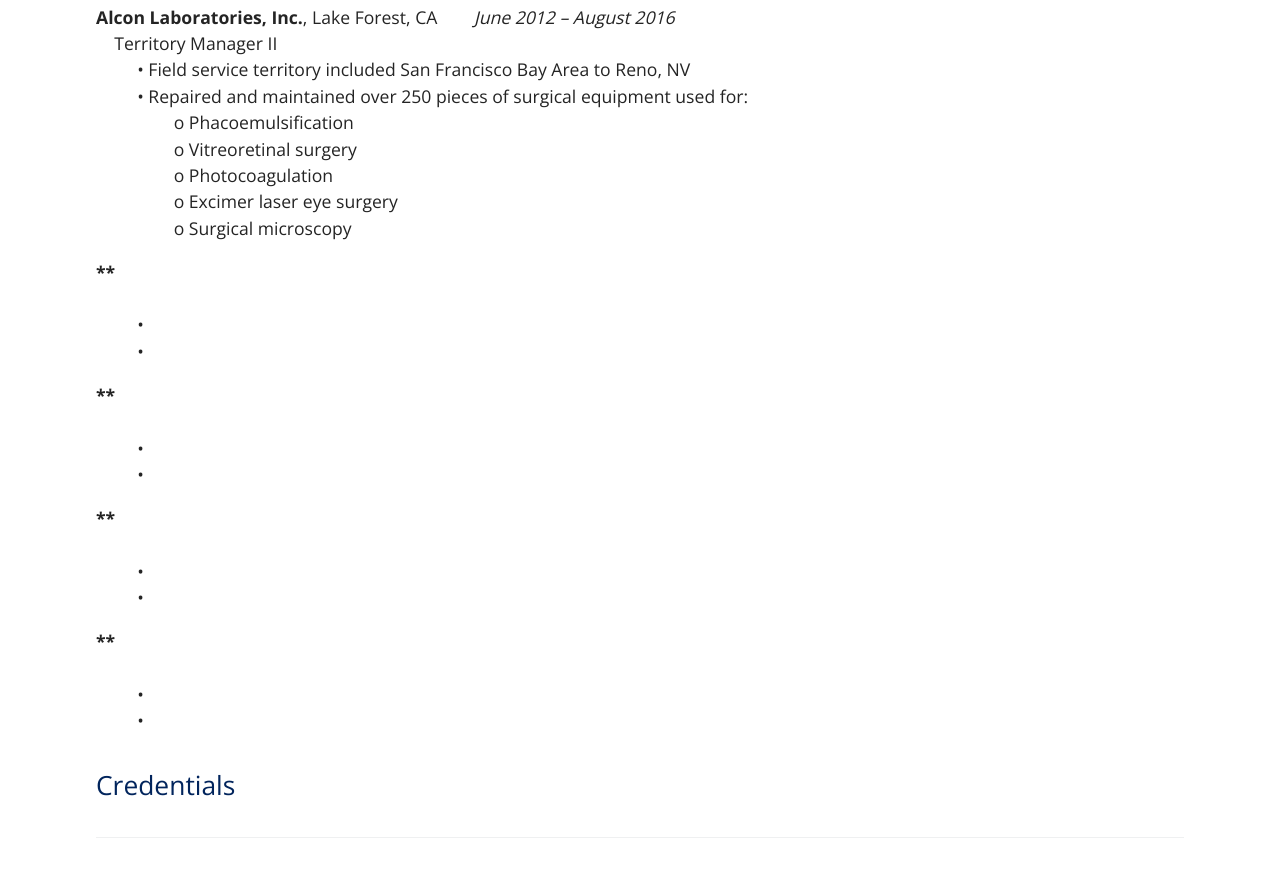
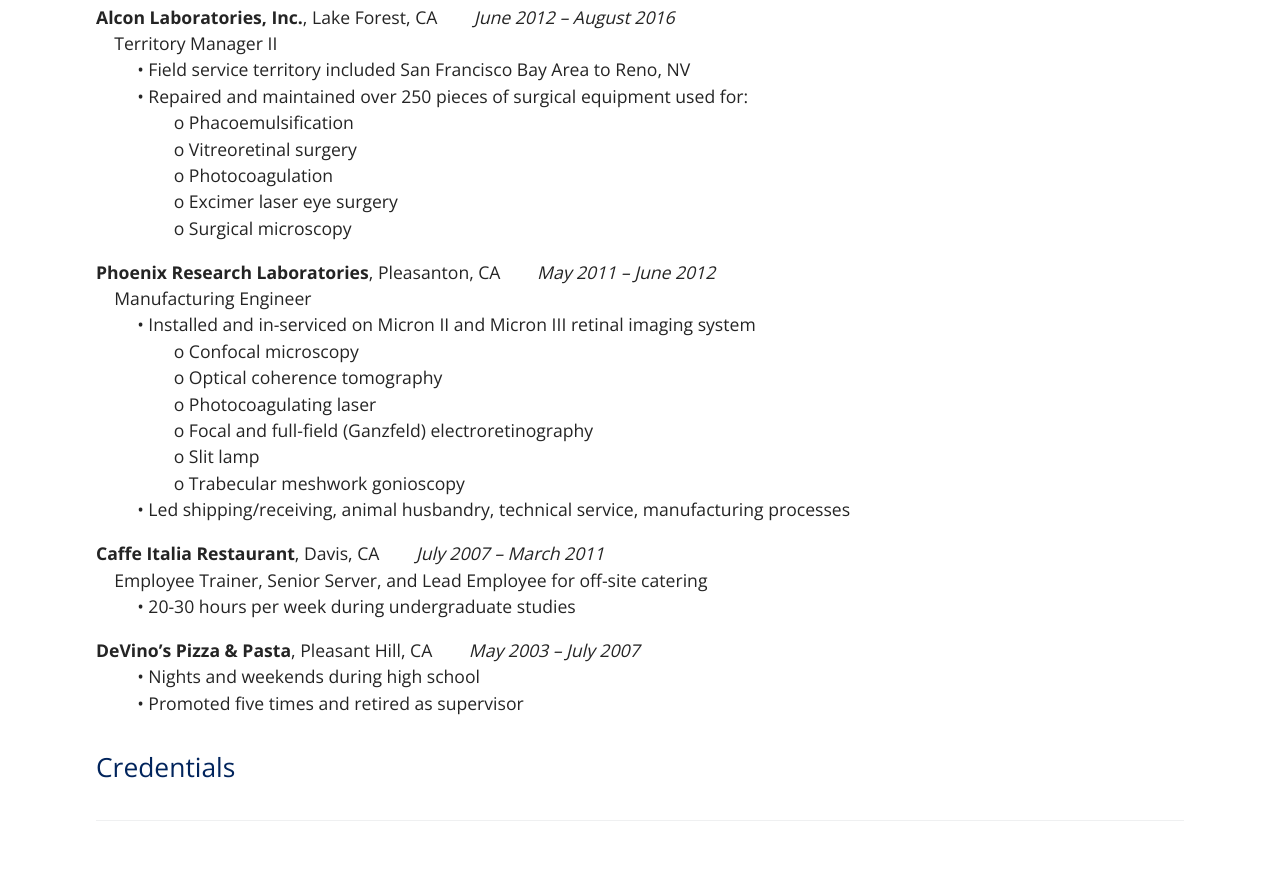
Before and after one commit to jopeo/joepo, a Jekyll site: the page built from index.md, in a window 1280 px wide and 900 px high, scrolled down 1558 px. Shown: the top 877 px of the window. Built offline with Jekyll 4.4.1, drawn with Linux system fonts in a browser that asks for light colours; some of the changed text lies outside the part shown.

Commit message:
09072022 1238

```diff
--- a/index.md
+++ b/index.md
@@ -17,11 +17,11 @@ Here is my [LinkedIn page](https://www.linkedin.com/in/joseph-policarpio){:targe
 <br>
 
 **Mills College**, Oakland, CA
-  <br>&nbsp;&nbsp;&nbsp;&nbsp;Post-baccalaureate Pre-medical Certificate, May 2018
+  <br>&nbsp;&nbsp;&nbsp;&nbsp;Post-baccalaureate Pre-medical Certificate,&nbsp;&nbsp;&nbsp;&nbsp;&nbsp;&nbsp;&nbsp;&nbsp;*May 2018*
 <br>
 
 **University of California**, Davis, CA
-  <br>&nbsp;&nbsp;&nbsp;&nbsp;Bachelor of Science, Biological Systems Engineering, June 2011
+  <br>&nbsp;&nbsp;&nbsp;&nbsp;Bachelor of Science, Biological Systems Engineering,&nbsp;&nbsp;&nbsp;&nbsp;&nbsp;&nbsp;&nbsp;&nbsp;*June 2011*
 
 ## Employment
 **Carle Illinois College of Medicine**, Champaign, IL&nbsp;&nbsp;&nbsp;&nbsp;&nbsp;&nbsp;&nbsp;&nbsp;*April 2020 – Present*
@@ -51,31 +51,26 @@ Here is my [LinkedIn page](https://www.linkedin.com/in/joseph-policarpio){:targe
 <br>&nbsp;&nbsp;&nbsp;&nbsp;&nbsp;&nbsp;&nbsp;&nbsp;&nbsp;&nbsp;&nbsp;&nbsp;&nbsp;&nbsp;&nbsp;&nbsp; o Surgical microscopy
 <br>
 
-
-
-
-**** &nbsp;&nbsp;&nbsp;&nbsp;&nbsp;&nbsp;&nbsp;&nbsp;**
-<br>&nbsp;&nbsp;&nbsp;&nbsp;
-<br>&nbsp;&nbsp;&nbsp;&nbsp;&nbsp;&nbsp;&nbsp;&nbsp; •
-<br>&nbsp;&nbsp;&nbsp;&nbsp;&nbsp;&nbsp;&nbsp;&nbsp; •
+**Phoenix Research Laboratories**, Pleasanton, CA&nbsp;&nbsp;&nbsp;&nbsp;&nbsp;&nbsp;&nbsp;&nbsp;*May 2011 – June 2012*
+<br>&nbsp;&nbsp;&nbsp;&nbsp;Manufacturing Engineer
+<br>&nbsp;&nbsp;&nbsp;&nbsp;&nbsp;&nbsp;&nbsp;&nbsp; • Installed and in-serviced on Micron II and Micron III retinal imaging system
+<br>&nbsp;&nbsp;&nbsp;&nbsp;&nbsp;&nbsp;&nbsp;&nbsp;&nbsp;&nbsp;&nbsp;&nbsp;&nbsp;&nbsp;&nbsp;&nbsp; o Confocal microscopy
+<br>&nbsp;&nbsp;&nbsp;&nbsp;&nbsp;&nbsp;&nbsp;&nbsp;&nbsp;&nbsp;&nbsp;&nbsp;&nbsp;&nbsp;&nbsp;&nbsp; o Optical coherence tomography
+<br>&nbsp;&nbsp;&nbsp;&nbsp;&nbsp;&nbsp;&nbsp;&nbsp;&nbsp;&nbsp;&nbsp;&nbsp;&nbsp;&nbsp;&nbsp;&nbsp; o Photocoagulating laser
+<br>&nbsp;&nbsp;&nbsp;&nbsp;&nbsp;&nbsp;&nbsp;&nbsp;&nbsp;&nbsp;&nbsp;&nbsp;&nbsp;&nbsp;&nbsp;&nbsp; o Focal and full-field (Ganzfeld) electroretinography
+<br>&nbsp;&nbsp;&nbsp;&nbsp;&nbsp;&nbsp;&nbsp;&nbsp;&nbsp;&nbsp;&nbsp;&nbsp;&nbsp;&nbsp;&nbsp;&nbsp; o Slit lamp
+<br>&nbsp;&nbsp;&nbsp;&nbsp;&nbsp;&nbsp;&nbsp;&nbsp;&nbsp;&nbsp;&nbsp;&nbsp;&nbsp;&nbsp;&nbsp;&nbsp; o Trabecular meshwork gonioscopy
+<br>&nbsp;&nbsp;&nbsp;&nbsp;&nbsp;&nbsp;&nbsp;&nbsp; • Led shipping/receiving, animal husbandry, technical service, manufacturing processes
 <br>
 
-**** &nbsp;&nbsp;&nbsp;&nbsp;&nbsp;&nbsp;&nbsp;&nbsp;**
-<br>&nbsp;&nbsp;&nbsp;&nbsp;
-<br>&nbsp;&nbsp;&nbsp;&nbsp;&nbsp;&nbsp;&nbsp;&nbsp; •
-<br>&nbsp;&nbsp;&nbsp;&nbsp;&nbsp;&nbsp;&nbsp;&nbsp; •
+**Caffe Italia Restaurant**, Davis, CA&nbsp;&nbsp;&nbsp;&nbsp;&nbsp;&nbsp;&nbsp;&nbsp;*July 2007 – March 2011*
+<br>&nbsp;&nbsp;&nbsp;&nbsp;Employee Trainer, Senior Server, and Lead Employee for off-site catering
+<br>&nbsp;&nbsp;&nbsp;&nbsp;&nbsp;&nbsp;&nbsp;&nbsp; • 20-30 hours per week during undergraduate studies
 <br>
 
-**** &nbsp;&nbsp;&nbsp;&nbsp;&nbsp;&nbsp;&nbsp;&nbsp;**
-<br>&nbsp;&nbsp;&nbsp;&nbsp;
-<br>&nbsp;&nbsp;&nbsp;&nbsp;&nbsp;&nbsp;&nbsp;&nbsp; •
-<br>&nbsp;&nbsp;&nbsp;&nbsp;&nbsp;&nbsp;&nbsp;&nbsp; •
-<br>
-
-**** &nbsp;&nbsp;&nbsp;&nbsp;&nbsp;&nbsp;&nbsp;&nbsp;**
-<br>&nbsp;&nbsp;&nbsp;&nbsp;
-<br>&nbsp;&nbsp;&nbsp;&nbsp;&nbsp;&nbsp;&nbsp;&nbsp; •
-<br>&nbsp;&nbsp;&nbsp;&nbsp;&nbsp;&nbsp;&nbsp;&nbsp; •
+**DeVino’s Pizza & Pasta**, Pleasant Hill, CA&nbsp;&nbsp;&nbsp;&nbsp;&nbsp;&nbsp;&nbsp;&nbsp;*May 2003 – July 2007*
+<br>&nbsp;&nbsp;&nbsp;&nbsp;&nbsp;&nbsp;&nbsp;&nbsp; • Nights and weekends during high school
+<br>&nbsp;&nbsp;&nbsp;&nbsp;&nbsp;&nbsp;&nbsp;&nbsp; • Promoted five times and retired as supervisor
 <br>
 
 
```
